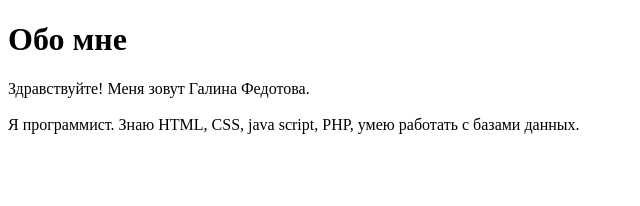
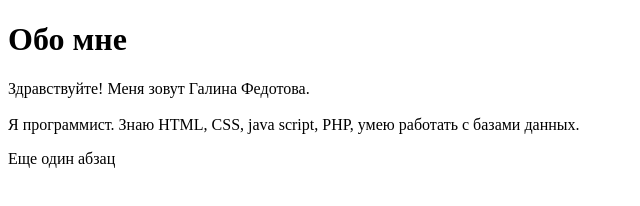
Before and after one commit to GalinA357/GalinA357.github.io, a plain HTML site: page index.html in a window 1280 px wide. Shown: the whole page, without its empty margins (0-640 px from the left). Drawn offline with Linux system fonts and the light colour scheme.

Commit message:
Добавилолсь

```diff
--- a/index.html
+++ b/index.html
@@ -18,6 +18,7 @@
 <p>Здравствуйте! Меня зовут Галина Федотова.<br><br>
  Я программист.
 Знаю HTML, CSS, java script, PHP, умею работать с базами данных.</p>
+<p>Еще один абзац</p>
 
 </body>
 
```
